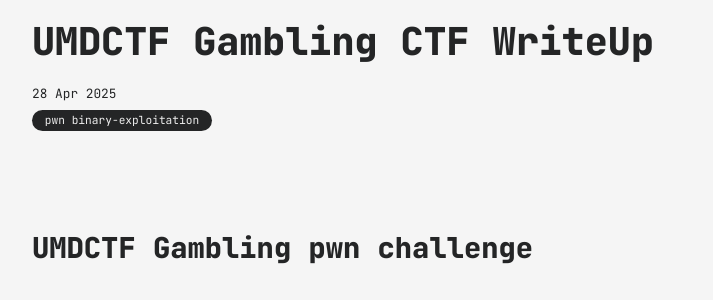
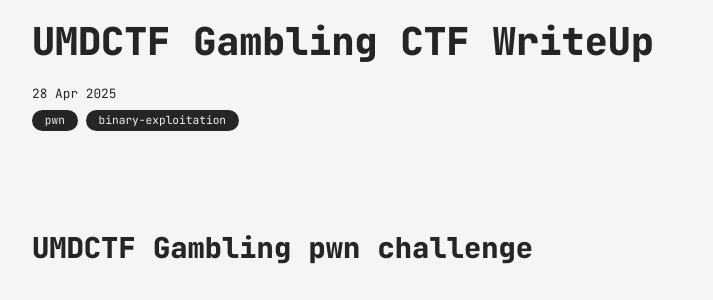
Before and after one commit to nkatekotibane/nkatekotibane.github.io, a Jekyll site: the page built from all_collections/_posts/2025-04-28-Gambling.md, in a window 1280 px wide and 900 px high. Shown: the part 161-461 px from the top of the window, without its empty margins (283-996 px from the left). Built offline with Jekyll 4.4.1, drawn with Linux system fonts in a browser that asks for light colours.

```diff
--- a/all_collections/_posts/2025-04-28-Gambling.md
+++ b/all_collections/_posts/2025-04-28-Gambling.md
@@ -2,7 +2,7 @@
 layout: post
 title: UMDCTF Gambling CTF WriteUp
 date: 2025-04-28
-categories: [pwn binary-exploitation]
+categories: [pwn, binary-exploitation]
 ---
 ## UMDCTF Gambling pwn challenge
 
```
